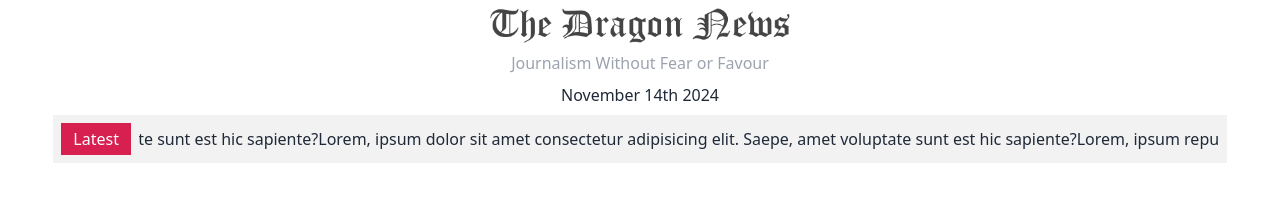
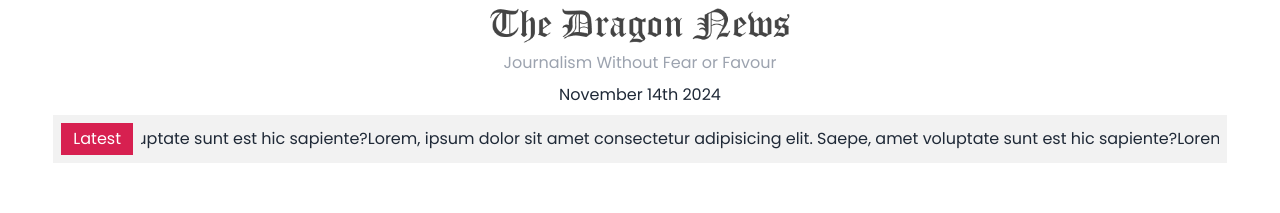
Before and after one commit to arman-miaa/dragon-news-project, a React (Vite) app: page / in a window 1280 px wide. Shown: the top 213 px of the page. Built offline with nearby package versions, Linux system fonts and the light colour scheme.

Commit message:
added font familly

```diff
--- a/src/components/Header.jsx
+++ b/src/components/Header.jsx
@@ -7,7 +7,7 @@
         <div>
           <img className="w-[300px]" src={logo} alt="" />
         </div>
-        <h2 className="text-gray-400">Journalism Without Fear or Favour</h2>
+        <h2 className="text-gray-400 font-Poppins">Journalism Without Fear or Favour</h2>
         <p>{moment().format("MMMM Do YYYY")}</p>
       </div>
     );
--- a/src/index.css
+++ b/src/index.css
@@ -1,3 +1,5 @@
+@import url('https://fonts.googleapis.com/css2?family=Poppins:ital,wght@0,100;0,200;0,300;0,400;0,500;0,600;0,700;0,800;0,900;1,100;1,200;1,300;1,400;1,500;1,600;1,700;1,800;1,900&display=swap');
+
 @tailwind base;
 @tailwind components;
 @tailwind utilities;
--- a/src/layouts/HomeLayout.jsx
+++ b/src/layouts/HomeLayout.jsx
@@ -3,7 +3,7 @@
 
 const HomeLayout = () => {
     return (
-      <div>
+      <div className="font-Poppins">
         <header>
                 <Header></Header>
                 <section className="w-11/12 mx-auto">
--- a/tailwind.config.js
+++ b/tailwind.config.js
@@ -2,7 +2,11 @@
 export default {
   content: ["./index.html", "./src/**/*.{js,ts,jsx,tsx}"],
   theme: {
-    extend: {},
+    extend: {
+      fontFamily:{
+        "Poppins": ['Poppins','serif'] //
+      }
+    },
   },
   plugins: [require("daisyui")],
 };
```
